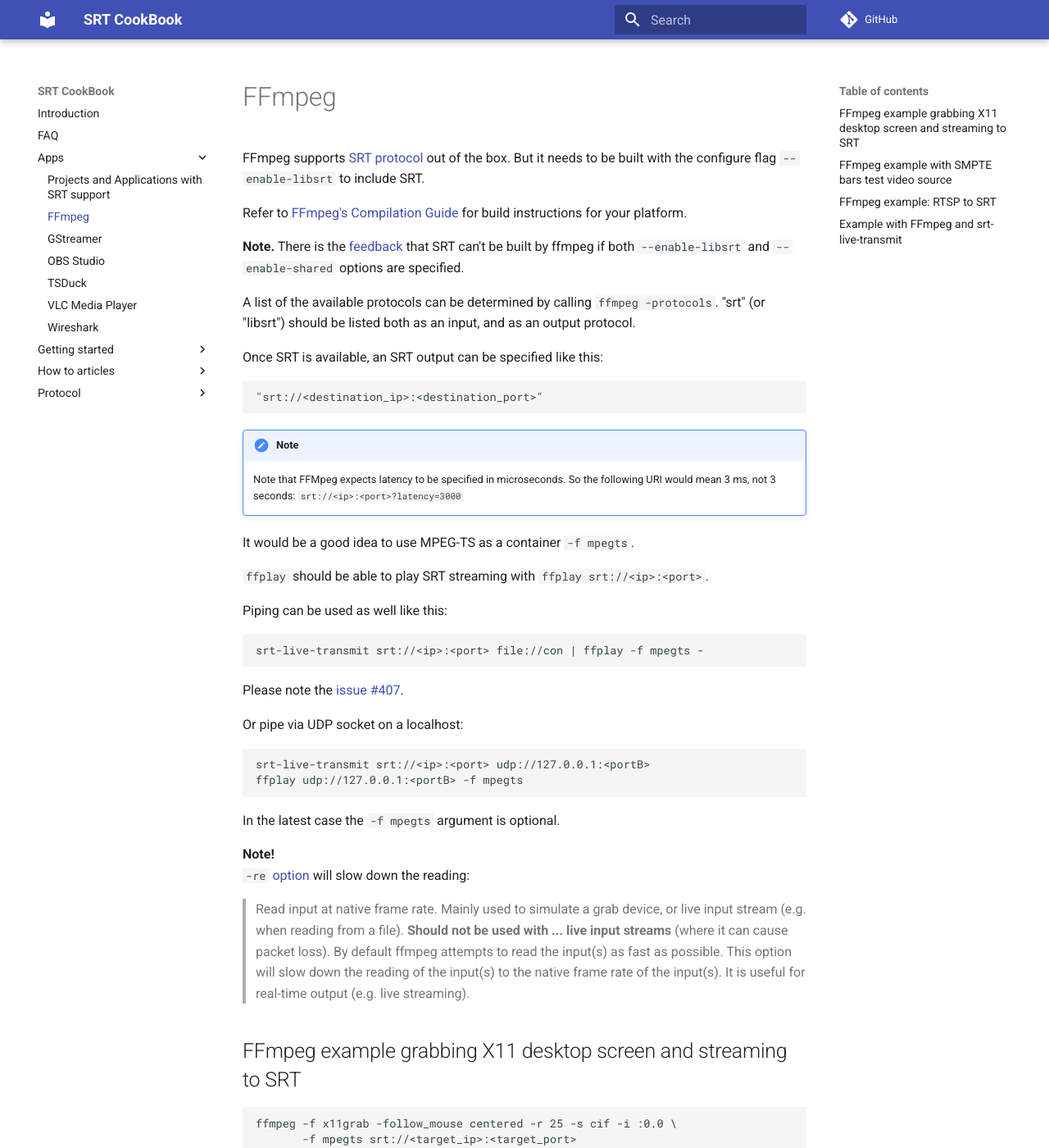
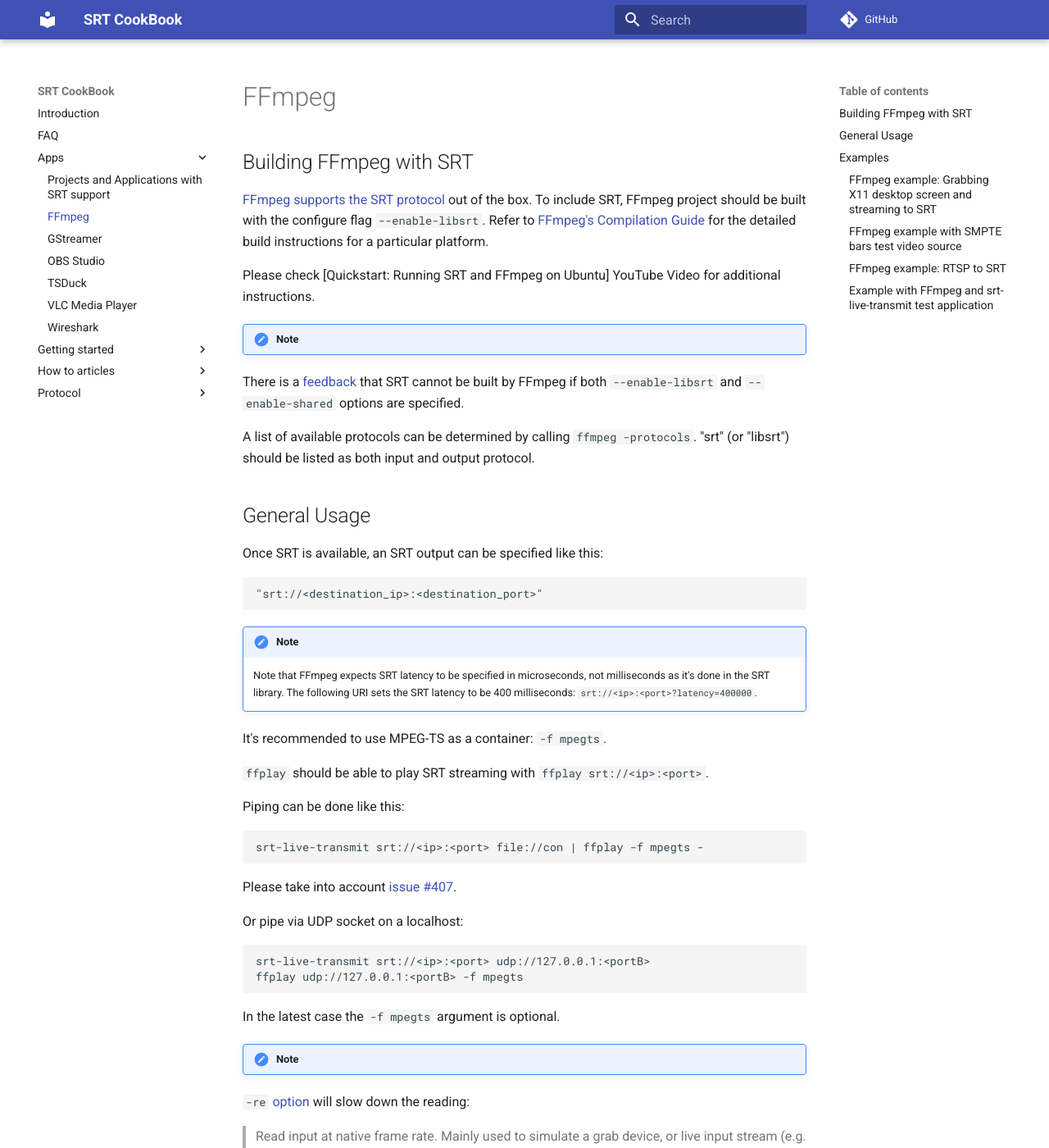
Before and after one commit to SRTLab/srt-cookbook, an MkDocs documentation site: the page built from docs/apps/ffmpeg.md, in a window 1280 px wide and 1400 px high. Shown: the whole window at 82% size. Built offline with MkDocs 1.6.1 and Material for MkDocs 9.7.7, drawn with Linux system fonts in a browser that asks for light colours; comment, search, counter and statistics services are not loaded; some of the changed text lies outside the part shown.

Commit message:
Improved FFmpeg instructions

````diff
--- a/docs/apps/ffmpeg.md
+++ b/docs/apps/ffmpeg.md
@@ -1,12 +1,19 @@
 # FFmpeg
 
-FFmpeg supports [SRT protocol](https://www.ffmpeg.org/ffmpeg-protocols.html#srt) out of the box. But it needs to be built with the configure flag `--enable-libsrt` to include SRT.
+## Building FFmpeg with SRT
 
-Refer to [FFmpeg's Compilation Guide](https://trac.ffmpeg.org/wiki/CompilationGuide) for build instructions for your platform.
+[FFmpeg supports the SRT protocol](https://www.ffmpeg.org/ffmpeg-protocols.html#srt) out of the box. To include SRT, FFmpeg project should be built with the configure flag `--enable-libsrt`. Refer to [FFmpeg's Compilation Guide](https://trac.ffmpeg.org/wiki/CompilationGuide) for the detailed build instructions for a particular platform.
 
-**Note.** There is the [feedback](https://github.com/Haivision/srt/issues/1176) that SRT can't be built by ffmpeg if both `--enable-libsrt` and `--enable-shared` options are specified.
+Please check [Quickstart: Running SRT and FFmpeg on Ubuntu] YouTube Video for additional instructions.
 
-A list of the available protocols can be determined by calling `ffmpeg -protocols`.  "srt" \(or "libsrt"\) should be listed both as an input, and as an output protocol.
+!!! note
+   There is a [feedback](https://github.com/Haivision/srt/issues/1176)
+   that SRT cannot be built by FFmpeg if both `--enable-libsrt` and
+   `--enable-shared` options are specified.
+
+A list of available protocols can be determined by calling `ffmpeg -protocols`.  "srt" \(or "libsrt"\) should be listed as both input and output protocol.
+
+## General Usage
 
 Once SRT is available, an SRT output can be specified like this:
 
@@ -15,21 +22,22 @@
 ```
 
 !!! note
-    Note that FFMpeg expects latency to be specified in microseconds.
-    So the following URI would mean 3 ms, not 3 seconds:
-    `srt://<ip>:<port>?latency=3000`
+    Note that FFmpeg expects SRT latency to be specified in microseconds,
+    not milliseconds as it's done in the SRT library.
+    The following URI sets the SRT latency to be 400 milliseconds:
+    `srt://<ip>:<port>?latency=400000`.
 
-It would be a good idea to use MPEG-TS as a container `-f mpegts`.
+It's recommended to use MPEG-TS as a container: `-f mpegts`.
 
 `ffplay` should be able to play SRT streaming with `ffplay srt://<ip>:<port>`.
 
-Piping can be used as well like this:
+Piping can be done like this:
 
 ```text
 srt-live-transmit srt://<ip>:<port> file://con | ffplay -f mpegts -
 ```
 
-Please note the [issue \#407](https://github.com/Haivision/srt/issues/407).
+Please take into account [issue \#407](https://github.com/Haivision/srt/issues/407).
 
 Or pipe via UDP socket on a localhost:
 
@@ -40,19 +48,20 @@
 
 In the latest case the `-f mpegts` argument is optional.
 
-**Note!**
-`-re` [option](https://ffmpeg.org/ffmpeg.html#Advanced-options) will slow down the reading:
+!!! note
+   `-re` [option](https://ffmpeg.org/ffmpeg.html#Advanced-options) will slow down the reading:
+   > Read input at native frame rate. Mainly used to simulate a grab device, or live input stream \(e.g. when reading from a file\). **Should not be used with ... live input streams** \(where it can cause packet loss\). By default ffmpeg attempts to read the input\(s\) as fast as possible. This option will slow down the reading of the input\(s\) to the native frame rate of the input\(s\). It is useful for real-time output \(e.g. live streaming\).
 
-> Read input at native frame rate. Mainly used to simulate a grab device, or live input stream \(e.g. when reading from a file\). **Should not be used with ... live input streams** \(where it can cause packet loss\). By default ffmpeg attempts to read the input\(s\) as fast as possible. This option will slow down the reading of the input\(s\) to the native frame rate of the input\(s\). It is useful for real-time output \(e.g. live streaming\).
+## Examples
 
-## FFmpeg example grabbing X11 desktop screen and streaming to SRT
+### FFmpeg example: Grabbing X11 desktop screen and streaming to SRT
 
 ```text
 ffmpeg -f x11grab -follow_mouse centered -r 25 -s cif -i :0.0 \
        -f mpegts srt://<target_ip>:<target_port>
 ```
 
-## FFmpeg example with SMPTE bars test video source
+### FFmpeg example with SMPTE bars test video source
 
 ```text
 ffmpeg -f lavfi -re -i smptebars=duration=60:size=1280x720:rate=30 -f lavfi -re \
@@ -61,8 +70,7 @@
        -preset veryfast -f mpegts "srt://127.0.0.1:4200?pkt_size=1316"
 ```
 
-
-## FFmpeg example: RTSP to SRT
+### FFmpeg example: RTSP to SRT
 
 ```shell
 ffmpeg -i rtsp://<src_rtsp_uri> -c copy -f mpegts srt://<target_srt_uri>
@@ -70,9 +78,9 @@
 
 See also [rtsp2srt](https://github.com/snowgames95/rtsp2srt) project.
 
-## Example with FFmpeg and srt-live-transmit
+### Example with FFmpeg and `srt-live-transmit` test application
 
-Send to UDP localhost port 5000
+Send to UDP localhost port 5000:
 
 ```text
 ffmpeg -f lavfi -re -i smptebars=duration=60:size=1280x720:rate=30 -f lavfi -re \
@@ -81,19 +89,19 @@
        -preset veryfast -f mpegts "udp://127.0.0.1:5000?pkt_size=1316"
 ```
 
-Transmit from UDP to SRT destination
+Transmit from UDP to SRT destination:
 
 ```text
 ./srt-live-transmit udp://:5000 srt://<ip>:<port>?mode=rendezvous
 ```
 
-Receive with SRT
+Receive with SRT:
 
 ```text
 ./srt-live-transmit srt://<ip>:<port>?mode=rendezvous file://con > ./received.ts
 ```
 
-Receive srt and pass to dev/nul
+Receive SRT and pass to `/dev/nul`:
 
 ```text
 `./ffmpeg -i srt://<ip>:<port> -f null /dev/null`
````
